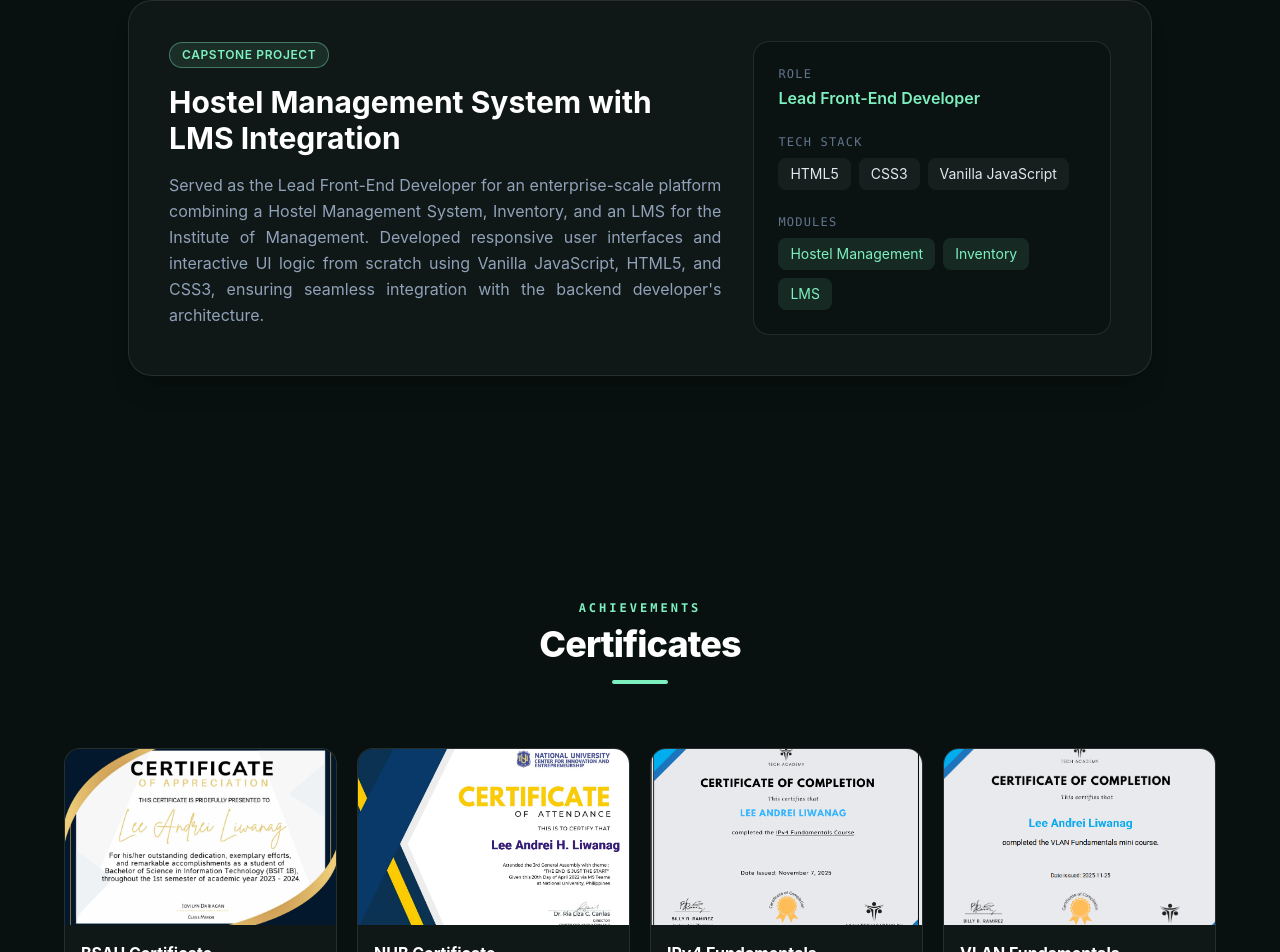
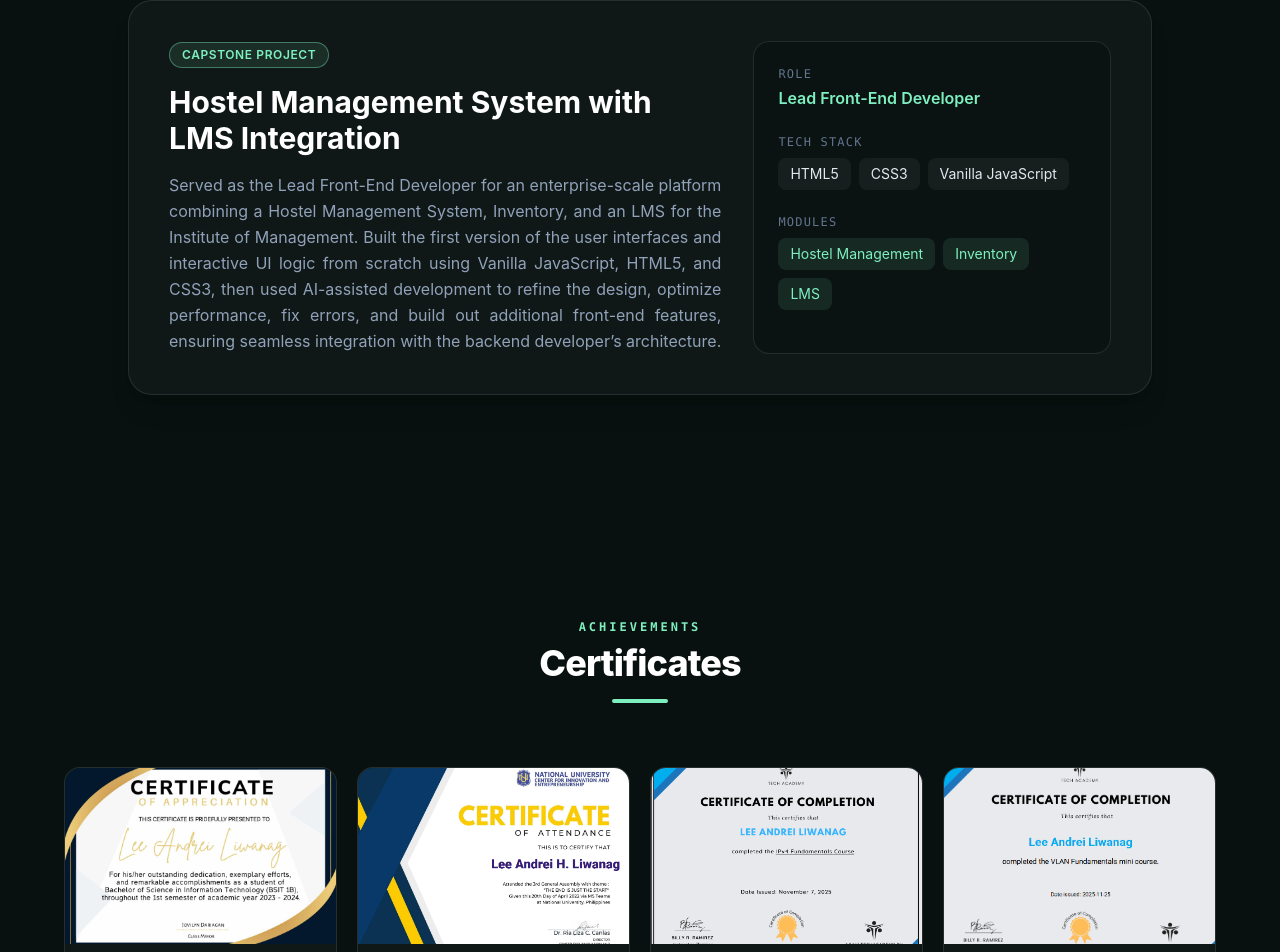
Before and after one commit to Ganawil60/LiwanagPortfollio, a React (Vite) app: page / in a window 1280 px wide. Shown: the part 2429-3381 px from the top of the page. Built offline with nearby package versions, Linux system fonts and the light colour scheme.

Commit message:
Enhance project description with AI development details
Updated project description to include AI-assisted development details and performance optimization.

```diff
--- a/src/App.jsx
+++ b/src/App.jsx
@@ -42,7 +42,7 @@ const PROJECTS = [
     tag: 'Capstone Project',
     title: 'Hostel Management System with LMS Integration',
     tagline: '',
-    desc: "Served as the Lead Front-End Developer for an enterprise-scale platform combining a Hostel Management System, Inventory, and an LMS for the Institute of Management. Developed responsive user interfaces and interactive UI logic from scratch using Vanilla JavaScript, HTML5, and CSS3, ensuring seamless integration with the backend developer's architecture.",
+    desc: "Served as the Lead Front-End Developer for an enterprise-scale platform combining a Hostel Management System, Inventory, and an LMS for the Institute of Management. Built the first version of the user interfaces and interactive UI logic from scratch using Vanilla JavaScript, HTML5, and CSS3, then used AI-assisted development to refine the design, optimize performance, fix errors, and build out additional front-end features, ensuring seamless integration with the backend developer’s architecture.",
     role: 'Lead Front-End Developer',
     stack: ['HTML5', 'CSS3', 'Vanilla JavaScript'],
     extraLabel: 'Modules',
```
